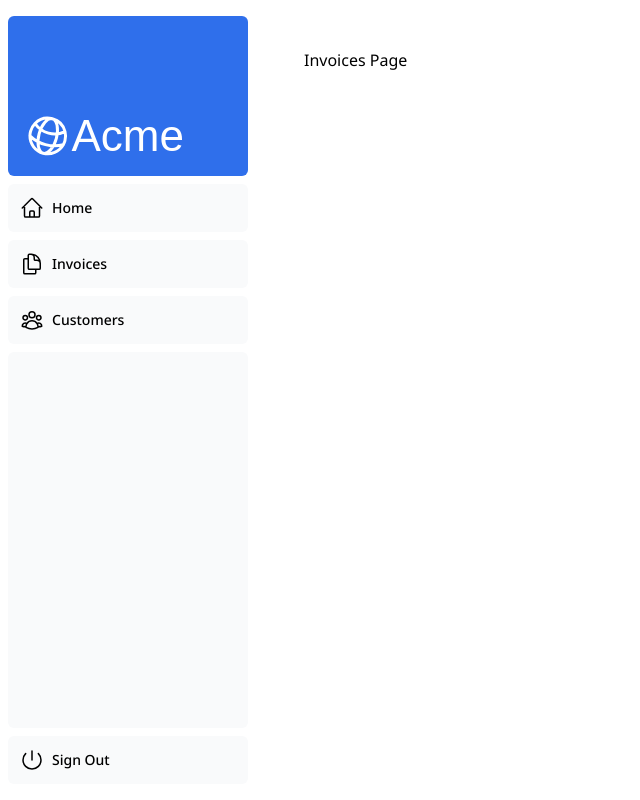
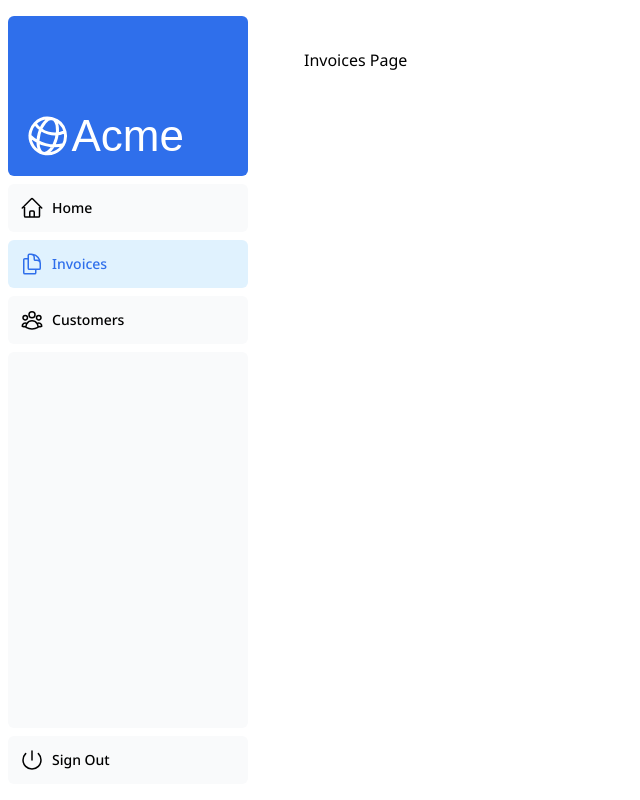
Before and after one commit to Archael/dashboard-next, a Next.js app: page /dashboard/invoices in a window 1280 px wide. Shown: the whole page, without its empty margins (0-640 px from the left). Built offline with nearby package versions, Linux system fonts and the light colour scheme; a web font is replaced by a local one.

Commit message:
add link active state

```diff
--- a/app/ui/dashboard/nav-links.tsx
+++ b/app/ui/dashboard/nav-links.tsx
@@ -1,3 +1,5 @@
+'use client';
+
 import {
   UserGroupIcon,
   HomeIcon,
@@ -5,6 +7,8 @@
 } from '@heroicons/react/24/outline';
 
 import Link from 'next/link';
+import { usePathname } from 'next/navigation';
+import clsx from 'clsx';
 
 // Map of links to display in the side navigation.
 // Depending on the size of the application, this would be stored in a database.
@@ -19,6 +23,7 @@
 ];
 
 export default function NavLinks() {
+  const pathname = usePathname();
   return (
     <>
       {links.map((link) => {
@@ -27,7 +32,12 @@
           <Link
             key={link.name}
             href={link.href}
-            className="flex h-[48px] grow items-center justify-center gap-2 rounded-md bg-gray-50 p-3 text-sm font-medium hover:bg-sky-100 hover:text-blue-600 md:flex-none md:justify-start md:p-2 md:px-3"
+            className={clsx(
+              'flex h-[48px] grow items-center justify-center gap-2 rounded-md bg-gray-50 p-3 text-sm font-medium hover:bg-sky-100 hover:text-blue-600 md:flex-none md:justify-start md:p-2 md:px-3',
+              {
+                'bg-sky-100 text-blue-600': pathname === link.href,
+              }
+            )}
           >
             <LinkIcon className="w-6" />
             <p className="hidden md:block">{link.name}</p>
```
